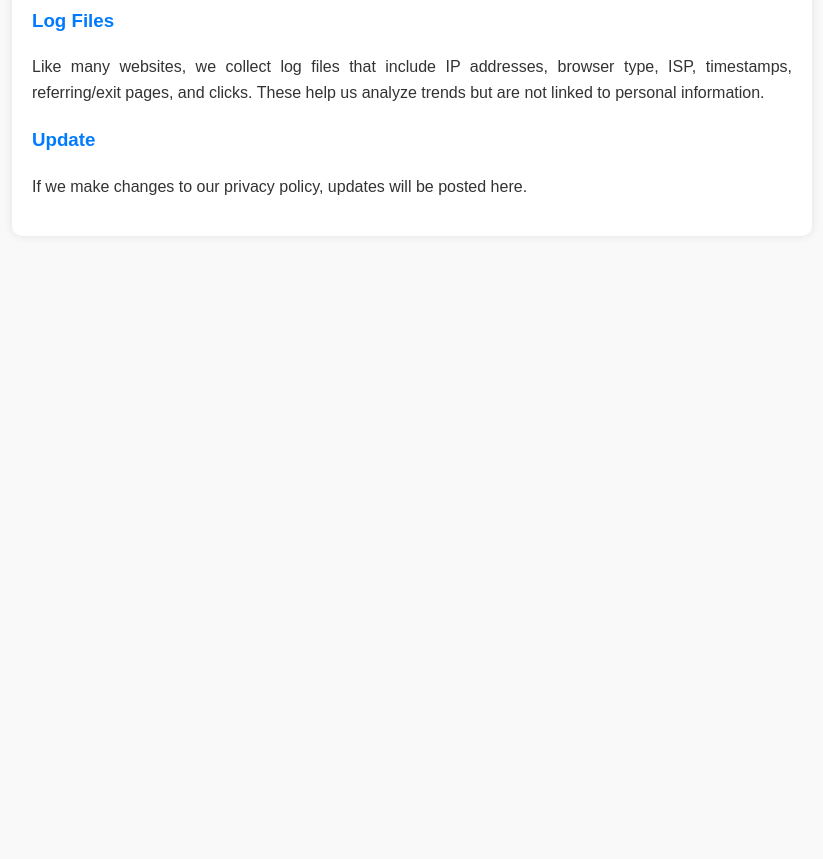
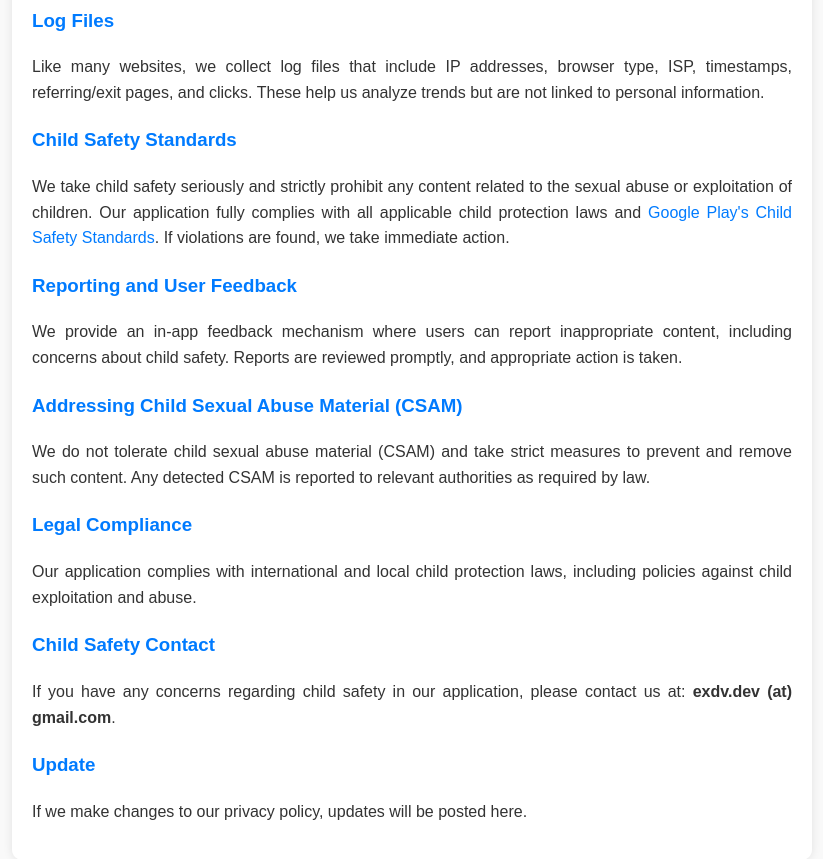
Before and after one commit to cat545/privacy-policy, a plain HTML site: page index.html in a window 1280 px wide. Shown: the part 1940-2799 px from the top of the page, without its empty margins (48-871 px from the left). Before the commit the page ends 2236 px from the top, so only its background shows below. Drawn offline with Linux system fonts and the light colour scheme.

Commit message:
Update index.html

```diff
--- a/index.html
+++ b/index.html
@@ -109,6 +109,21 @@
         <h3>Log Files</h3>
         <p>Like many websites, we collect log files that include IP addresses, browser type, ISP, timestamps, referring/exit pages, and clicks. These help us analyze trends but are not linked to personal information.</p>
 
+        <h3>Child Safety Standards</h3>
+        <p>We take child safety seriously and strictly prohibit any content related to the sexual abuse or exploitation of children. Our application fully complies with all applicable child protection laws and <a href="https://support.google.com/googleplay/android-developer/answer/9285070?hl=ru">Google Play's Child Safety Standards</a>. If violations are found, we take immediate action.</p>
+
+        <h3>Reporting and User Feedback</h3>
+        <p>We provide an in-app feedback mechanism where users can report inappropriate content, including concerns about child safety. Reports are reviewed promptly, and appropriate action is taken.</p>
+
+        <h3>Addressing Child Sexual Abuse Material (CSAM)</h3>
+        <p>We do not tolerate child sexual abuse material (CSAM) and take strict measures to prevent and remove such content. Any detected CSAM is reported to relevant authorities as required by law.</p>
+
+        <h3>Legal Compliance</h3>
+        <p>Our application complies with international and local child protection laws, including policies against child exploitation and abuse.</p>
+
+        <h3>Child Safety Contact</h3>
+        <p>If you have any concerns regarding child safety in our application, please contact us at: <strong>exdv.dev (at) gmail.com</strong>.</p>
+
         <h3>Update</h3>
         <p>If we make changes to our privacy policy, updates will be posted here.</p>
     </div>
```
